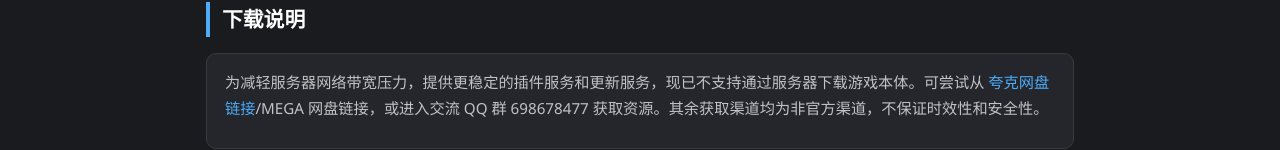
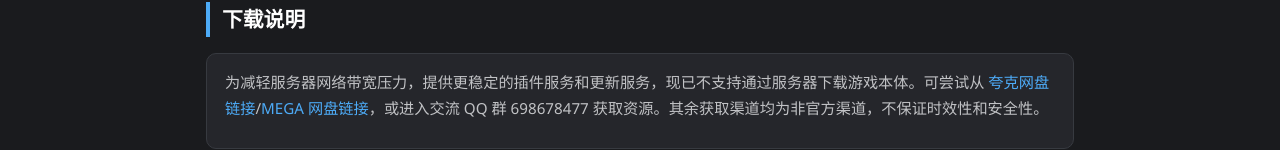
Before and after one commit to CrazySpottedDove/KingdomRushDove-Wiki, a Vue app: page / in a window 1280 px wide. Shown: the part 659-809 px from the top of the page. Built offline with nearby package versions, Linux system fonts and the light colour scheme; no server answers.

Commit message:
chore: 前端更新并刷新构建产物

```diff
--- a/src/views/HomePage.vue
+++ b/src/views/HomePage.vue
@@ -44,7 +44,7 @@ import { t } from '../i18n'
 
     <h2 class="sec">{{ t('home.download.title') }}</h2>
     <div class="download-notice">
-      <p>{{ t('home.download.before') }} <a href="https://pan.quark.cn/s/f79b8c288102?pwd=V2Ec">{{ t('home.download.link') }}</a>/<a href="https://mega.nz/folder/0cc3TDxS#9HzrDKYNdsAVuiS0WaRZXQ"></a>{{ t('home.download.link_mega') }}<a/>{{ t('home.download.after') }}</p>
+      <p>{{ t('home.download.before') }} <a href="https://pan.quark.cn/s/f79b8c288102?pwd=V2Ec">{{ t('home.download.link') }}</a>/<a href="https://mega.nz/folder/0cc3TDxS#9HzrDKYNdsAVuiS0WaRZXQ">{{ t('home.download.link_mega') }}</a>{{ t('home.download.after') }}</p>
     </div>
 
     <h2 class="sec">{{ t('home.donate.title') }}</h2>
```
